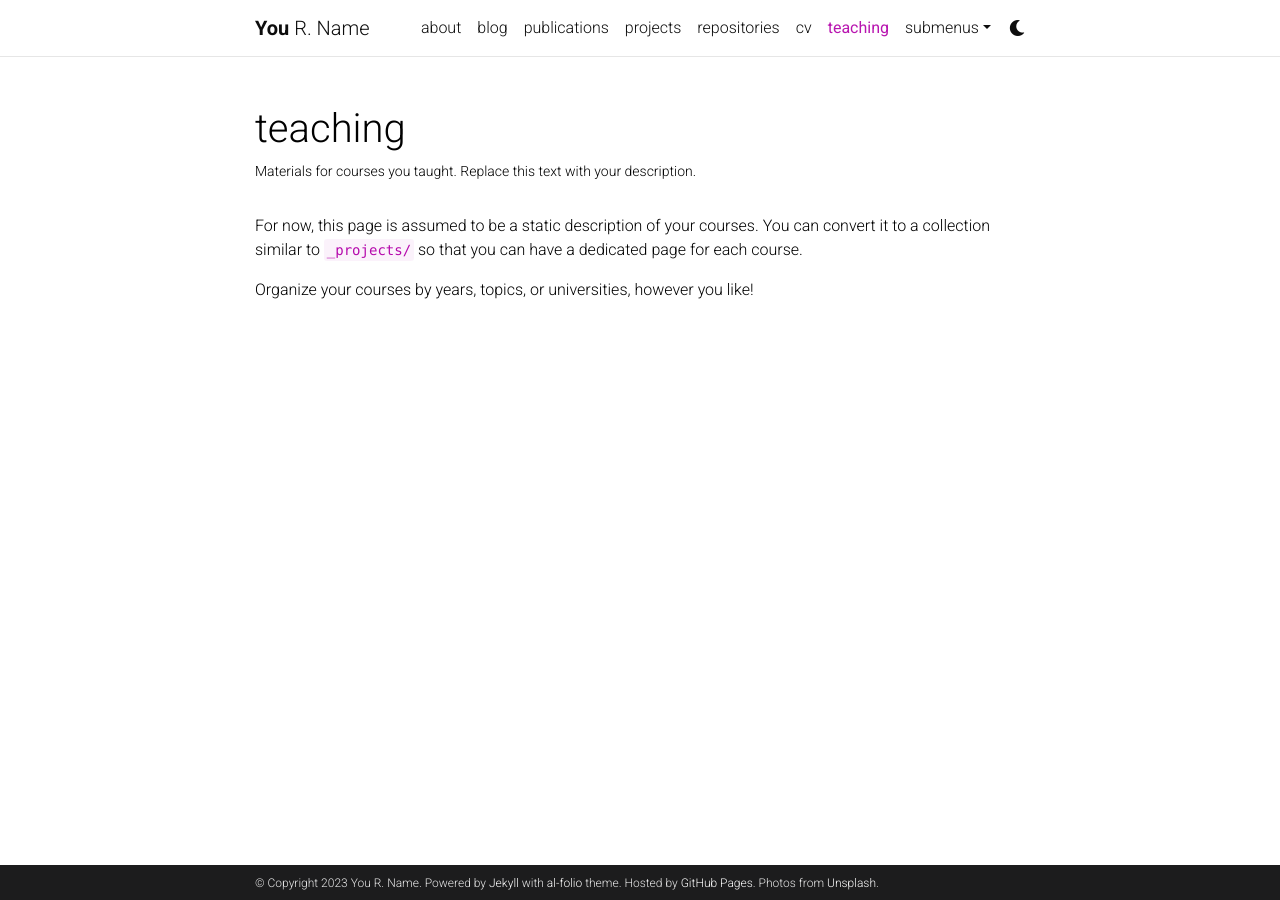
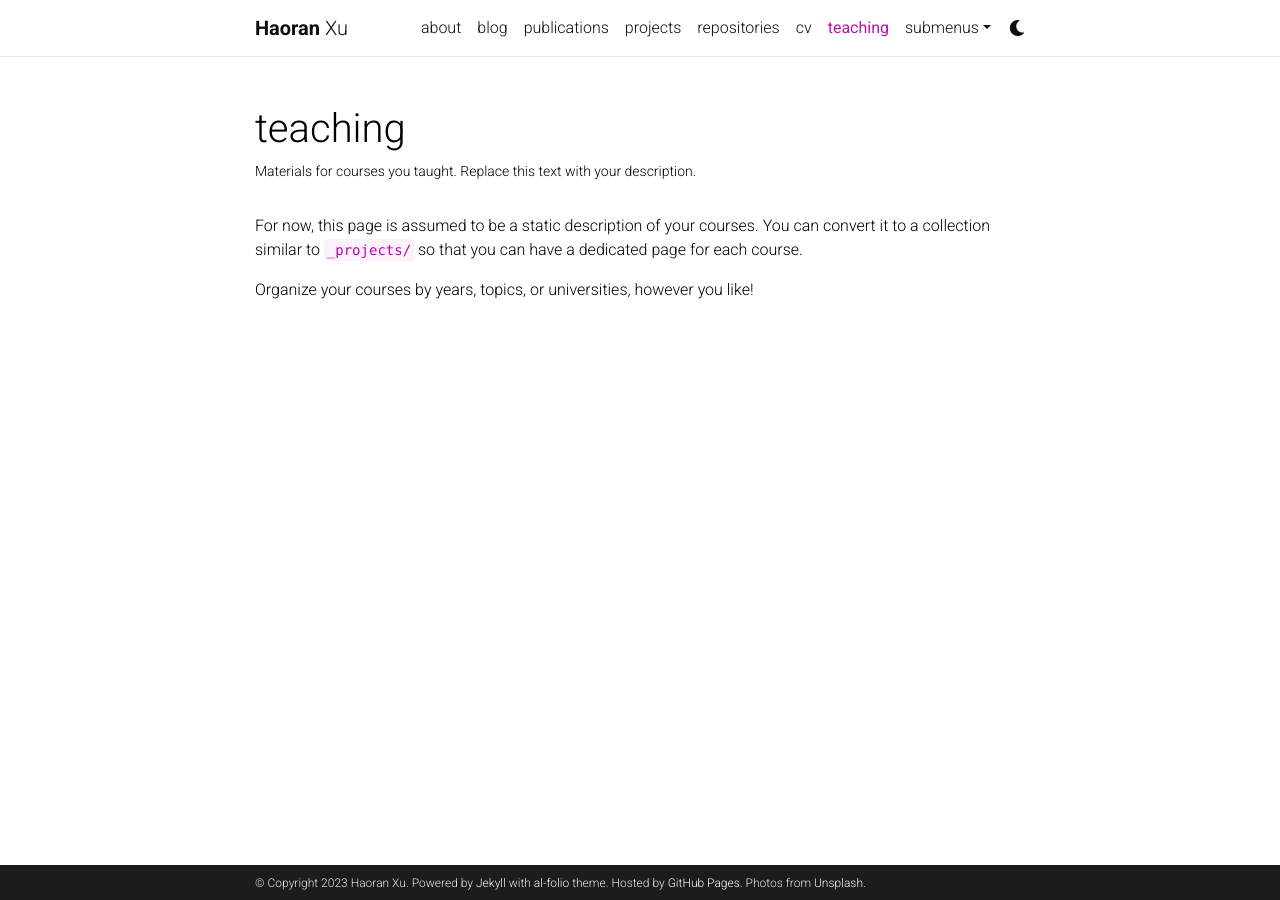
Before and after one commit to haoranxu0202/haoranxu0202.github.io, a Jekyll site: the page built from _pages/teaching.md, in a window 1280 px wide. Built offline with Jekyll 4.4.1, drawn with Linux system fonts in a browser that asks for light colours; comment, search, counter and statistics services are not loaded; a style sheet for code colours, icons or effects is not loaded.

Commit message:
small change
change1

```diff
--- a/_config.yml
+++ b/_config.yml
@@ -3,10 +3,10 @@
 # -----------------------------------------------------------------------------
 
 title: blank # the website title (if blank, full name will be used instead)
-first_name: You
-middle_name: R.
-last_name: Name
-email: you@example.com
+first_name: Haoran
+middle_name:
+last_name: Xu
+email: hx252@cornell.edu
 description: > # the ">" symbol means to ignore newlines until "footer_text:"
   A simple, whitespace theme for academics. Based on [*folio](https://github.com/bogoli/-folio) design.
 footer_text: >
@@ -18,8 +18,8 @@
 lang: en # the language of your site (for example: en, fr, cn, ru, etc.)
 icon: ⚛️  # the emoji used as the favicon (alternatively, provide image name in /assets/img/)
 
-url: https://alshedivat.github.io # the base hostname & protocol for your site
-baseurl: /al-folio # the subpath of your site, e.g. /blog/
+url: https://haoranxu0202.github.io # the base hostname & protocol for your site
+baseurl: # the subpath of your site, e.g. /blog/
 last_updated: false # set to true if you want to display last updated in the footer
 impressum_path:  # set to path to include impressum link in the footer, use the same path as permalink in a page, helps to conform with EU GDPR
 
@@ -321,7 +321,7 @@
 # -----------------------------------------------------------------------------
 
 imagemagick:
-  enabled: true # enables responsive images for your site (recommended, see https://github.com/alshedivat/al-folio/issues/537)
+  enabled: false # enables responsive images for your site (recommended, see https://github.com/alshedivat/al-folio/issues/537)
   widths:
     - 480
     - 800
```
